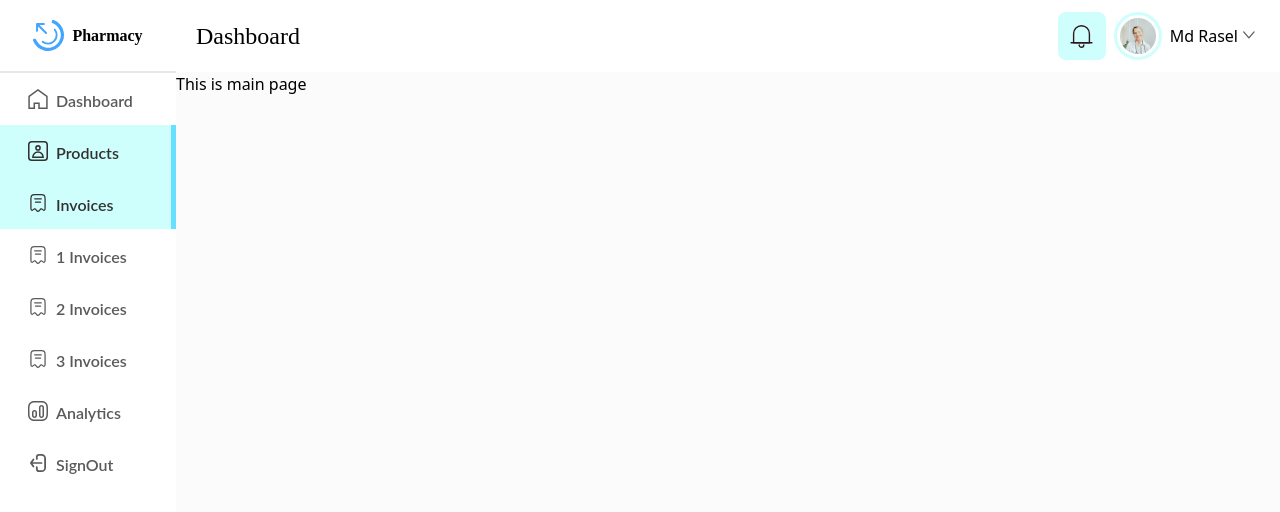
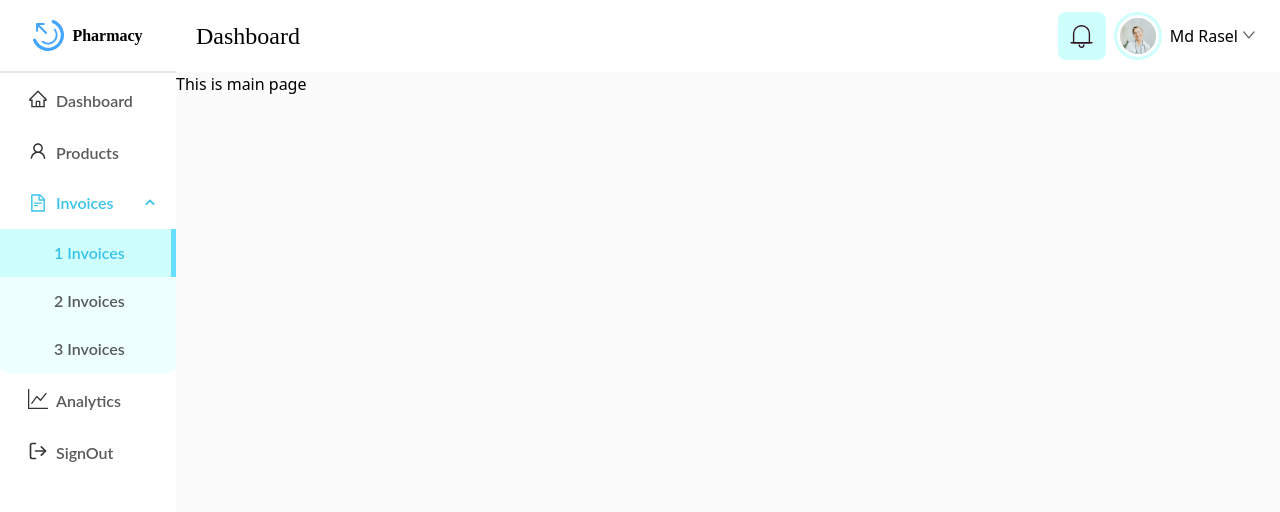
Before and after one commit to firasel/Pharmacy-frontend, a Next.js app: page /dashboard in a window 1280 px wide. Shown: the top 512 px of the page. Built offline with nearby package versions, Linux system fonts and the light colour scheme.

Commit message:
sidebar functionality added

```diff
--- a/package.json
+++ b/package.json
@@ -11,6 +11,7 @@
     "next": "12.0.9",
     "react": "17.0.2",
     "react-dom": "17.0.2",
+    "react-icons": "^4.3.1",
     "sass": "^1.49.0"
   },
   "devDependencies": {
--- a/src/components/Sidebar/Sidebar.js
+++ b/src/components/Sidebar/Sidebar.js
@@ -1,16 +1,20 @@
 import Image from "next/image";
 import React, { useState } from "react";
-import analyticsIcon from "../../assets/icons/Analytics.svg";
-import clientsIcon from "../../assets/icons/clients.svg";
-import dashboardIcon from "../../assets/icons/home.svg";
-import invoiceIcon from "../../assets/icons/invoice.svg";
+import {
+  AiOutlineFileText,
+  AiOutlineHome,
+  AiOutlineUser
+} from "react-icons/ai";
+import { BiChevronDown } from "react-icons/bi";
+import { BsGraphUp } from "react-icons/bs";
+import { FiLogOut } from "react-icons/fi";
 import logoImg from "../../assets/icons/logo.svg";
-import signOutIcon from "../../assets/icons/signOut.svg";
 import style from "./Sidebar.module.scss";
 import subMenuFunction from "./subMenuFunction";
 
 const Sidebar = () => {
   const [expandKey, setExpandKey] = useState(1);
+  const [activeItem, setActiveItem] = useState(1);
 
   return (
     <div className={`h-screen bg-white pb-4 w-max ${style.sidebarRoot}`}>
@@ -25,45 +29,64 @@ const Sidebar = () => {
           {/* Items start */}
           <div className="sidebarElement">
             <div>
-              <Image src={dashboardIcon} />
+              <AiOutlineHome />
               <span>Dashboard</span>
             </div>
           </div>
-          <div className="sidebarElement active">
+          <div className="sidebarElement">
             <div>
-              <Image src={clientsIcon} />
+              <AiOutlineUser />
               <span>Products</span>
             </div>
           </div>
 
           <div
-            className={`sidebarElement ${expandKey===1 && 'active' }`}
-            onClick={()=>subMenuFunction([expandKey, setExpandKey],1)}
+            className={`sidebarElement ${expandKey === 1 && "active"}`}
+            onClick={() => subMenuFunction([expandKey, setExpandKey], 1)}
           >
-            <div>
-              <Image src={invoiceIcon} />
-              <span>Invoices</span>
+            <div className="flex justify-between">
+              <div className="flex items-center gap-2">
+                <AiOutlineFileText />
+                <span>Invoices</span>
+              </div>
+              <BiChevronDown
+                className={`w-7 h-7 ${
+                  expandKey === 1 && "rotate-[-180deg]"
+                } transition-all duration-150`}
+              />
             </div>
           </div>
 
           <div
             className={`w-full subMenu ${expandKey === 1 && "subMenuActive"}`}
           >
-            <div className="sidebarElement">
+            <div
+              className={`childElement subMenuElement ${
+                activeItem === 1 && "activeChild"
+              }`}
+              onClick={() => setActiveItem(1)}
+            >
               <div>
-                <Image src={invoiceIcon} />
                 <span>1 Invoices</span>
               </div>
             </div>
-            <div className="sidebarElement">
+            <div
+              className={`childElement subMenuElement ${
+                activeItem === 2 && "activeChild"
+              }`}
+              onClick={() => setActiveItem(2)}
+            >
               <div>
-                <Image src={invoiceIcon} />
                 <span>2 Invoices</span>
               </div>
             </div>
-            <div className="sidebarElement">
+            <div
+              className={`childElement subMenuElement ${
+                activeItem === 3 && "activeChild"
+              }`}
+              onClick={() => setActiveItem(3)}
+            >
               <div>
-                <Image src={invoiceIcon} />
                 <span>3 Invoices</span>
               </div>
             </div>
@@ -71,13 +94,13 @@ const Sidebar = () => {
 
           <div className="sidebarElement">
             <div>
-              <Image src={analyticsIcon} />
+              <BsGraphUp />
               <span>Analytics</span>
             </div>
           </div>
           <div className="sidebarElement">
             <div>
-              <Image src={signOutIcon} />
+              <FiLogOut />
               <span>SignOut</span>
             </div>
           </div>
--- a/src/components/Sidebar/Sidebar.module.scss
+++ b/src/components/Sidebar/Sidebar.module.scss
@@ -2,6 +2,35 @@
   .sidebarElement {
     position: relative;
     width: 100%;
+    background: none;
+    z-index: 10;
+
+    ::before {
+      content: "";
+      width: 100%;
+      height: 100%;
+      position: absolute;
+      top: 0;
+      left: 0;
+      background: #cffffd;
+      z-index: -10;
+      transform: scaleX(0);
+      transform-origin: center;
+      transition: all 0.1s;
+    }
+
+    :hover {
+      ::before {
+        transform: scaleX(1);
+        transition: all 0.3s;
+      }
+      opacity: 1 !important;
+      color: #37c3e9;
+      span {
+        color: #37c3e9;
+      }
+    }
+
     > div {
       cursor: pointer;
       padding-top: 1rem;
@@ -12,66 +41,141 @@
       align-items: flex-end;
       gap: 0.5rem;
       opacity: 0.8;
-      > span:nth-child(1) {
-        width: 20px !important;
-        height: 20px !important;
-        overflow: hidden;
-        z-index: 11;
+      svg {
+        width: 20px;
+        height: 20px;
       }
-      img {
-        background: none !important;
-      }
-      span:nth-child(2) {
+      span {
         font-weight: 600;
         line-height: 1rem;
         font-size: 1rem;
         color: #313131;
         font-family: "Lato";
-        z-index: 10;
       }
     }
+  }
+
+  .active {
+    > div {
+      opacity: 1 !important;
+      color: #37c3e9;
+      span {
+        color: #37c3e9;
+      }
+    }
+  }
+
+  .childElement {
+    position: relative;
+    width: 100%;
+    background: none;
+    z-index: 10;
 
     ::before {
       content: "";
-      width: 97%;
+      width: 100%;
       height: 100%;
       position: absolute;
       top: 0;
       left: 0;
       background: #cffffd;
-      z-index: -1;
+      z-index: -10;
       transform: scaleX(0);
       transform-origin: left;
       transition: all 0.2s;
     }
+    ::after {
+      content: "";
+      width: 5px;
+      height: 100%;
+      position: absolute;
+      top: 0;
+      right: 0;
+      background: #68dfff;
+      z-index: -1;
+      transform: scaleX(0);
+      transform-origin: right;
+      transition: all 0.2s;
+    }
 
     :hover {
+      ::after {
+        transform: scaleX(1);
+        transition: all 0.4s;
+      }
       ::before {
         transform: scaleX(1);
         transition: all 0.4s;
       }
-      background: #68dfff;
+      opacity: 1 !important;
+      color: #37c3e9;
+      span {
+        color: #37c3e9;
+      }
+    }
+    > div {
+      cursor: pointer;
+      padding-top: 1rem;
+      padding-bottom: 1rem;
+      padding-left: 1.75rem;
+      padding-right: 1rem;
+      display: flex;
+      align-items: flex-end;
+      gap: 0.5rem;
+      opacity: 0.8;
+      svg {
+        width: 20px;
+        height: 20px;
+      }
+      span {
+        font-weight: 600;
+        line-height: 1rem;
+        font-size: 1rem;
+        color: #313131;
+        font-family: "Lato";
+      }
     }
   }
 
-  .active {
+  .activeChild {
     ::before {
       content: "";
-      width: 97%;
+      width: 100%;
       height: 100%;
       position: absolute;
       top: 0;
       left: 0;
       background: #cffffd;
-      z-index: -1;
+      z-index: -10;
       transform: scaleX(1);
       transform-origin: left;
       transition: all 0.2s;
     }
-    background: #68dfff;
-
+    ::after {
+      content: "";
+      width: 5px;
+      height: 100%;
+      position: absolute;
+      top: 0;
+      right: 0;
+      background: #68dfff;
+      z-index: -1;
+      transform: scaleX(1);
+      transform-origin: right;
+      transition: all 0.2s;
+    }
     > div {
       opacity: 1 !important;
+      color: #37c3e9;
+      span {
+        color: #37c3e9;
+      }
+    }
+  }
+
+  .subMenuElement {
+    > div > span {
+      padding-left: 26px;
     }
   }
 
@@ -79,9 +183,11 @@
     display: none;
   }
   .subMenuActive {
-    transform-origin: top;
     display: block !important;
     animation-name: subMenuAnimation;
     animation-duration: 0.3s;
+    transform-origin: top;
+    background: #edfffe;
+    border-radius: 8px;
   }
 }
--- a/styles/globals.css
+++ b/styles/globals.css
@@ -3,6 +3,7 @@
 @tailwind utilities;
 @import url("https://fonts.googleapis.com/css2?family=Poppins:wght@200&display=swap");
 @import url("https://fonts.googleapis.com/css2?family=Lato&display=swap");
+
 @keyframes subMenuAnimation {
   0% {
     transform: scaleY(0);
```
Also changed, not shown: 1 other file (tests, documents, lock files or other folders).
